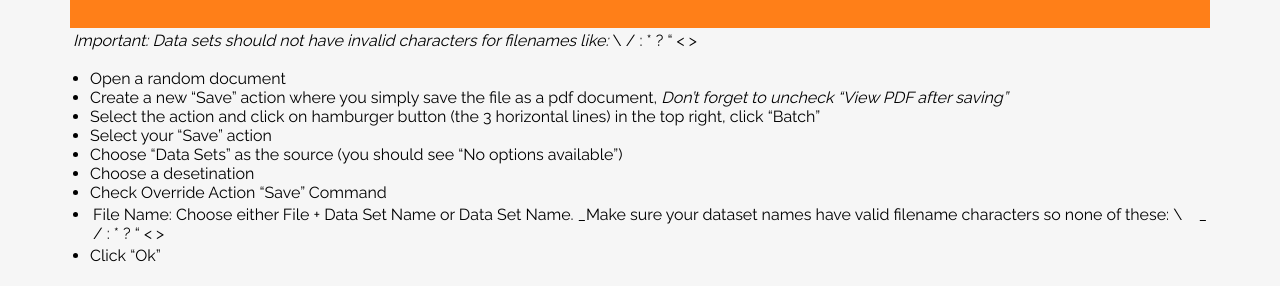
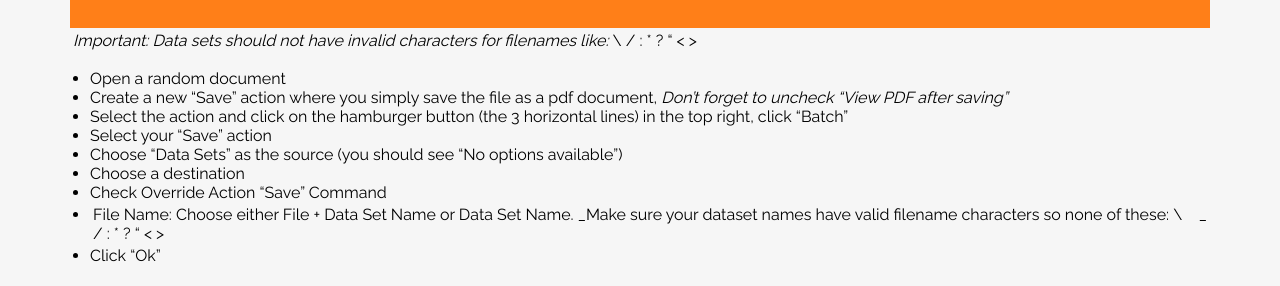
Before and after one commit to LesterGallagher/LesterGallagher.github.io, a Jekyll site: the page built from _posts/2020-01-20-batch-exporting-adobe-illustrator-data-sets.md, in a window 1280 px wide and 900 px high, scrolled down 1401 px. Shown: the part 153-439 px from the top of the window. Built offline with Jekyll 4.4.1, drawn with Linux system fonts in a browser that asks for light colours; comment, search, counter and statistics services are not loaded.

Commit message:
Update from Forestry.io Sem Postma updated _posts/2020-01-20-batch-exporting-adobe-illustrator-data-sets.md

```diff
--- a/_posts/2020-01-20-batch-exporting-adobe-illustrator-data-sets.md
+++ b/_posts/2020-01-20-batch-exporting-adobe-illustrator-data-sets.md
@@ -3,22 +3,23 @@ lang: en
 layout: post
 title: Batch exporting Adobe Illustrator data sets
 image: "/uploads/adobe-illustrator-cc.svg"
-date: 2020-01-20 00:00:00 +0100
+date: 2020-01-19T23:00:00.000+00:00
 author: Sem Postma
 description: Bath export data-driven documents with large data sets.
 portal_title: ''
 portal_description: ''
 portal_image: ''
 portal_link: ''
+
 ---
 _Important: Data sets should not have invalid characters for filenames like:_ \\ / : * ? " < > |
 
 * Open a random document
 * Create a new "Save" action where you simply save the file as a pdf document, _Don't forget to uncheck "View PDF after saving"_
-* Select the action and click on hamburger button (the 3 horizontal lines) in the top right, click "Batch"
+* Select the action and click on the hamburger button (the 3 horizontal lines) in the top right, click "Batch"
 * Select your "Save" action
 * Choose "Data Sets" as the source (you should see "No options available")
-* Choose a desetination
+* Choose a destination
 * Check Override Action "Save" Command
 * File Name: Choose either File + Data Set Name or Data Set Name. _Make sure your dataset names have valid filename characters so none of these: \\ / : * ? " < > |_
 * Click "Ok"
```
